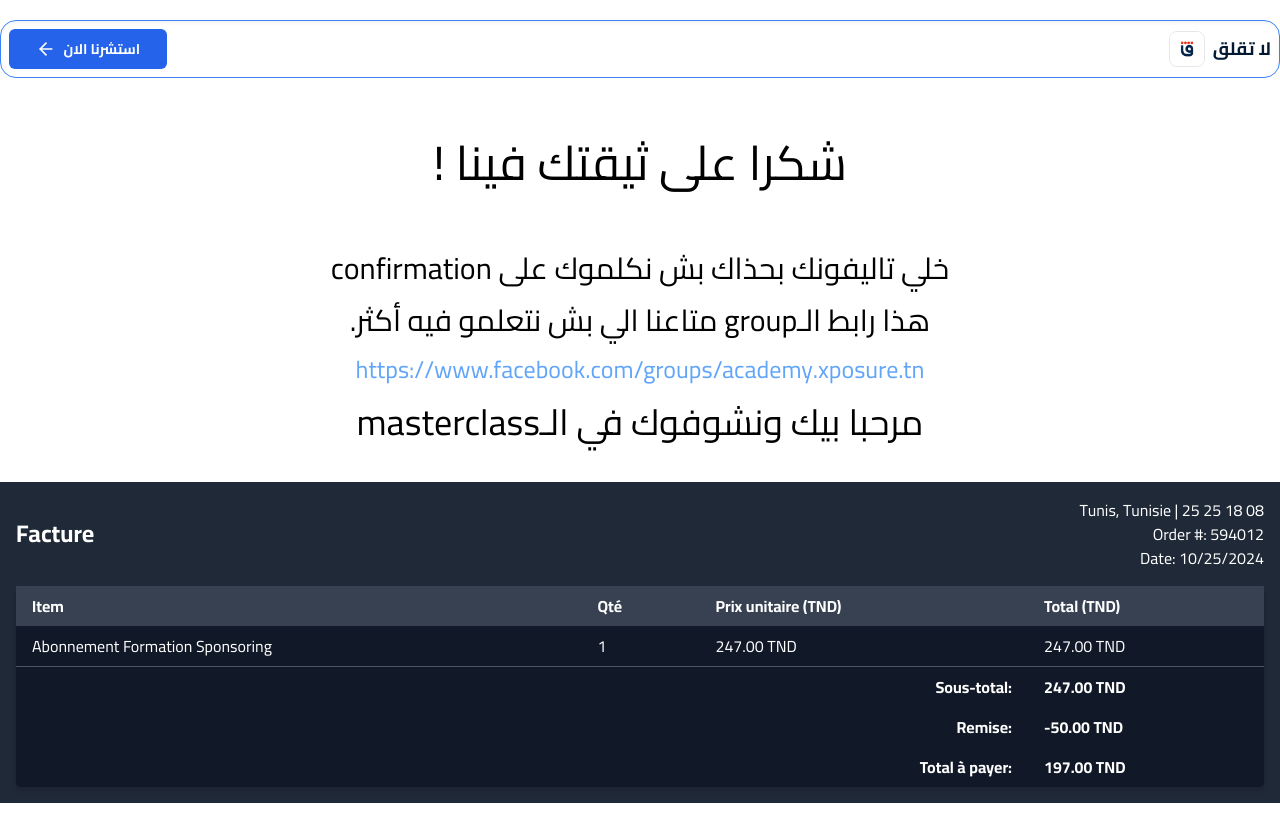
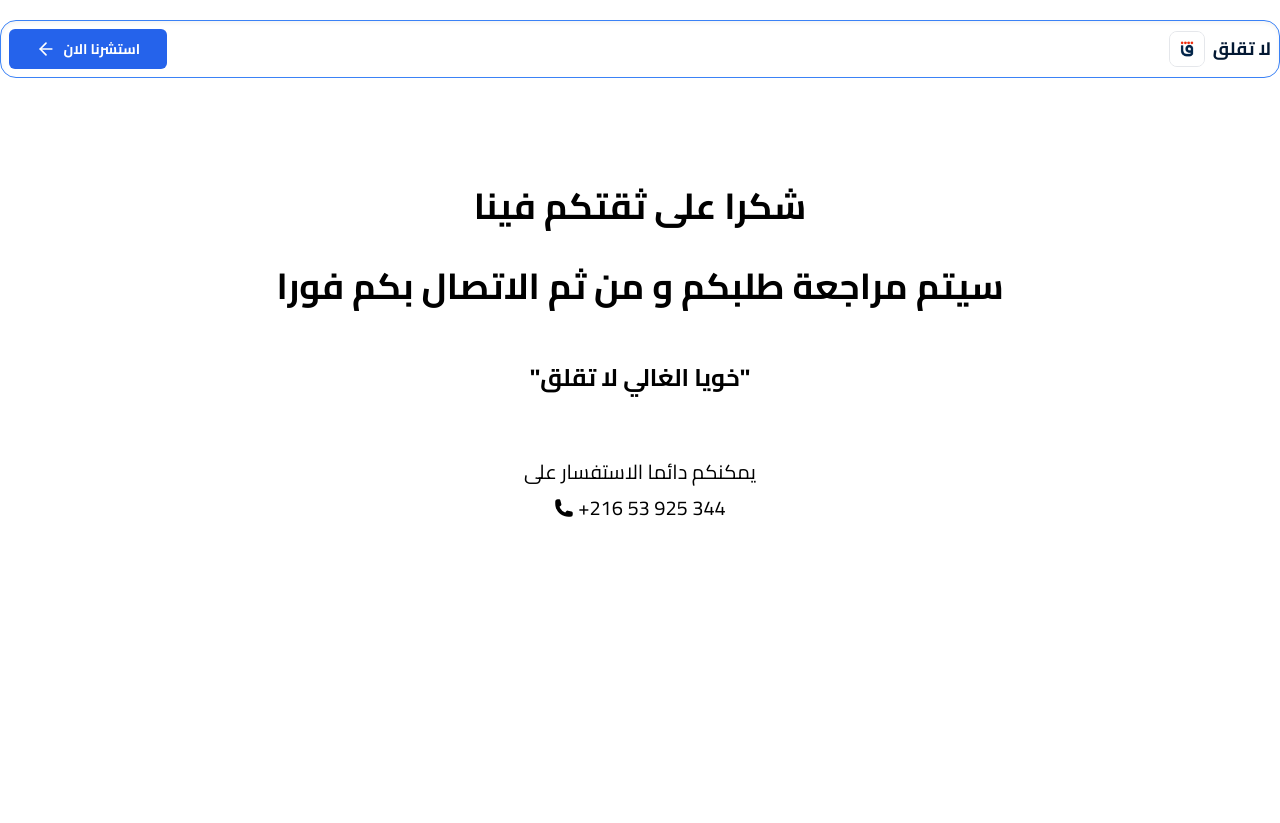
Before and after one commit to mohamed-ali-amaira/Lata9la9, a Next.js app: page /thanks in a window 1280 px wide. After the commit the page ends 800 px from the top, so only its background shows below. Built offline with nearby package versions, Linux system fonts and the light colour scheme.

Commit message:
last touchs

```diff
--- a/app/globals.css
+++ b/app/globals.css
@@ -153,3 +153,6 @@ html {
     @apply bg-background text-foreground;
   }
 }
+.shadow-glow {
+  box-shadow: 0 0 20px rgba(0, 255, 0, 0.7);
+}
--- a/app/thanks/page.tsx
+++ b/app/thanks/page.tsx
@@ -1,207 +1,72 @@
 "use client";
-import React, { useEffect, useState } from "react";
+import { Button } from "@/components/ui/button";
+import RegisterButton from "@/components/ui/register";
+import { ArrowLeft } from "lucide-react";
+import { useEffect, useState } from "react";
+import { PhoneIcon } from "@heroicons/react/24/solid";
 
-// Function to generate random order number
-const generateOrderNumber = () => {
-  return Math.floor(100000 + Math.random() * 900000); // Generates a random 6-digit number
-};
 
-const InvoiceComp = () => {
-  const [orderNumber, setOrderNumber] = useState("");
-  const [currentDate, setCurrentDate] = useState("");
+const FinalPage = () => {
+  const [width, setWidth] = useState(0);
 
   useEffect(() => {
-    // Generate order number and current date on client side
-    // @ts-ignore
-    setOrderNumber(generateOrderNumber());
-    setCurrentDate(new Date().toLocaleDateString());
-  }, []); // Empty dependency array ensures this only runs once when the component mounts
+    setWidth(window.innerWidth);
+  }, []);
 
-  const invoiceItems = [
-    {
-      id: 1,
-      item: "Abonnement Formation Sponsoring",
-      quantity: 1,
-      price: 247.0,
-    },
-  ];
-
-  // Calculate total before and after Remise (discount)
-  const totalPrice = invoiceItems.reduce(
-    (total, item) => total + item.price * item.quantity,
-    0
-  );
-  const remise = 50.0; // Discount of 50 TND
-  const finalPrice = totalPrice - remise;
+  const scrollToContact = () => {
+    const contactElement = document.getElementById("contact");
+    if (contactElement) {
+      window.scrollTo({
+        top: contactElement.offsetTop,
+        behavior: "smooth",
+      });
+    }
+  };
 
   return (
-    <div className='container mx-auto p-4 bg-gray-800 mt-10 mb-5'>
-      {/* Invoice Header */}
-      <div className='flex justify-between items-center mb-4'>
-        <h2 className='text-2xl font-bold text-white'>Facture</h2>
-        <div className='text-white text-right'>
-          <p>Tunis, Tunisie | 25 25 18 08</p>
-          <p>Order #: {orderNumber}</p>
-          <p>Date: {currentDate}</p>
+    <section
+      className='container w-full'
+      style={{ marginBottom: width >= 720 ? -125 : "auto" }}
+    >
+      <div className='grid place-items-center lg:max-w-screen-xl gap-8 mx-auto py-16 md:py-32'>
+        <div className='text-center space-y-8'>
+          <div className='max-w-screen-md mx-auto text-center text-3xl md:text-4xl font-bold'>
+            <h1 style={{ direction: "rtl" }}>
+              شكرا على ثقتكم فينا
+            </h1>
+            <br />
+            <h3 style={{ direction: "rtl" }}>
+              سيتم مراجعة طلبكم و من ثم الاتصال بكم فورا
+            </h3>
+          </div>
+          <br />
+          <div className='max-w-screen-md mx-auto text-lg md:text-2xl font-bold'>
+            <h1 style={{ direction: "rtl" }}>
+              &quot;خويا الغالي لا تقلق&quot;
+            </h1>
+            <br />
+          </div>
+          <p
+            style={{ direction: "rtl" }}
+            className='max-w-screen-sm mx-auto text-xl text-muted-foreground'
+          >
+            <span className='block'>
+              {`يمكنكم دائما الاستفسار على`}
+            </span>
+
+            <div className='flex items-center justify-center mt-2'> {/* Flexbox for alignment */}
+              <span dir='ltr'>+216 53 925 344</span> {/* Phone number */}
+              <PhoneIcon className='w-5 h-5 mr-1' /> {/* Phone icon to the left of the number */}
+            </div>
+
+          </p>
+
+          <div className='space-y-4 md:space-y-0 md:space-x-4'>
+          </div>
         </div>
       </div>
-
-      {/* Invoice Table */}
-      <table className='min-w-full bg-gray-900 shadow-md rounded'>
-        <thead>
-          <tr>
-            <th className='py-2 px-4 bg-gray-700 text-left text-white font-bold'>
-              Item
-            </th>
-            <th className='py-2 px-4 bg-gray-700 text-left text-white font-bold'>
-              Qté
-            </th>
-            <th className='py-2 px-4 bg-gray-700 text-left text-white font-bold'>
-              Prix unitaire (TND)
-            </th>
-            <th className='py-2 px-4 bg-gray-700 text-left text-white font-bold'>
-              Total (TND)
-            </th>
-          </tr>
-        </thead>
-        <tbody>
-          {invoiceItems.map((item) => (
-            <tr key={item.id} className='border-b border-gray-600'>
-              <td className='py-2 px-4 text-white'>{item.item}</td>
-              <td className='py-2 px-4 text-white'>{item.quantity}</td>
-              <td className='py-2 px-4 text-white'>
-                {item.price.toFixed(2)} TND
-              </td>
-              <td className='py-2 px-4 text-white'>
-                {(item.quantity * item.price).toFixed(2)} TND
-              </td>
-            </tr>
-          ))}
-        </tbody>
-        <tfoot>
-          <tr>
-            <td
-              colSpan={3}
-              className='py-2 px-4 text-right text-white font-bold'
-            >
-              Sous-total:
-            </td>
-            <td className='py-2 px-4 text-white font-bold'>
-              {totalPrice.toFixed(2)} TND
-            </td>
-          </tr>
-          <tr>
-            <td
-              colSpan={3}
-              className='py-2 px-4 text-right text-white font-bold'
-            >
-              Remise:
-            </td>
-            <td className='py-2 px-4 text-white font-bold'>-50.00 TND</td>
-          </tr>
-          <tr>
-            <td
-              colSpan={3}
-              className='py-2 px-4 text-right text-white font-bold'
-            >
-              Total à payer:
-            </td>
-            <td className='py-2 px-4 text-white font-bold'>
-              {finalPrice.toFixed(2)} TND
-            </td>
-          </tr>
-        </tfoot>
-      </table>
-    </div>
+    </section>
   );
 };
 
-export default function Thanks() {
-  const [showRib, setShowRib] = useState(false);
-  useEffect(() => {
-    if (window) {
-      setShowRib(window.location.href.includes("rib"));
-    }
-  }, []);
-  if (!showRib) {
-    return (
-      <div>
-        <div className='container w-full mt-20 text-center overflow-visible'>
-          <h2 dir='rtl' className='text-5xl'>
-            شكرا على ثيقتك فينا !
-          </h2>
-          {!showRib && (
-            <h2 dir='rtl' className='text-3xl mt-16'>
-              خلي تاليفونك بحذاك بش نكلموك على confirmation
-            </h2>
-          )}
-
-          <h2 dir='rtl' className='text-3xl mt-4'>
-            هذا رابط الـgroup متاعنا الي بش نتعلمو فيه أكثر.
-          </h2>
-          <h2 dir='rtl' className='text-2xl mt-4 text-wrap'>
-            <a
-              href='https://www.facebook.com/groups/academy.xposure.tn'
-              target='_blank'
-              className='text-blue-400 text-center text-wrap'
-            >
-              https://www.facebook.com/groups/academy.xposure.tn
-            </a>
-          </h2>
-
-          <h2 dir='rtl' className='text-4xl mt-4'>
-            مرحبا بيك ونشوفوك في الـmasterclass
-          </h2>
-        </div>
-        <InvoiceComp />
-      </div>
-    );
-  } else {
-    return (
-      <div>
-        <div className='container w-full mt-20 text-center overflow-visible'>
-          <h2 className='text-center mt-5 text-2xl text-primary'>
-            RIB : 04 093 178 0085060952 33 TN <br /> SOCIETE IDEAS STUDIOS{" "}
-          </h2>
-          <p
-            dir='rtl'
-            className='text-lg mt-3 lg:flex lg:items-center lg:justify-center lg:flex-col'
-          >
-            <span className='text-2xl font-bold'>كيفاش تعمل بالضبط؟</span>
-            <br />
-            <ol className='list-decimal  lg:w-1/3 text-right'>
-              <li>تمشي لأقرب فرع التجاري تعطيه الـrib الي الفوق </li>
-              <li>تحط اسم الـمستفيد : IDEAS STUDIO</li>
-              <li>تاخو الـreçu وتبعثهولنا عالـwhatsapp هذا 25251808</li>
-              <li>احنا نبعثولك معطياتك الي تستحقها كل.</li>
-            </ol>
-          </p>
-          <div className='w-full overflow-x-auto'>
-            <InvoiceComp />
-          </div>
-
-          <h2 dir='rtl' className='text-5xl'>
-            شكرا على ثيقتك فينا !
-          </h2>
-
-          <h2 dir='rtl' className='text-3xl mt-4'>
-            هذا رابط الـgroup متاعنا الي بش نتعلمو فيه أكثر.
-          </h2>
-          <h2 dir='rtl' className='text-2xl mt-4 text-wrap'>
-            <a
-              href='https://www.facebook.com/groups/academy.xposure.tn'
-              target='_blank'
-              className='text-blue-400 text-center text-wrap'
-            >
-              https://www.facebook.com/groups/academy.xposure.tn
-            </a>
-          </h2>
-
-          <h2 dir='rtl' className='text-4xl mt-4'>
-            مرحبا بيك ونشوفوك في الـmasterclass
-          </h2>
-        </div>
-      </div>
-    );
-  }
-}
+export default FinalPage;
--- a/components/layout/sections/merkanti.tsx
+++ b/components/layout/sections/merkanti.tsx
@@ -1,31 +1,42 @@
 "use client";
 import React from "react";
 import { InstagramEmbed } from "react-social-media-embed";
+import Slider from "react-slick";
+import "slick-carousel/slick/slick.css";
+import "slick-carousel/slick/slick-theme.css";
 
 export default function Merkanti() {
+  const settings = {
+    dots: true,
+    infinite: true,
+    speed: 500,
+    slidesToShow: 1, // Show one slide at a time
+    slidesToScroll: 1, // Scroll one slide at a time
+    autoplay: true,
+    autoplaySpeed: 2000,
+    arrows: true,
+  };
+
   return (
     <div className='w-full container flex flex-col items-center justify-center'>
       <h2
-        dir='rtl'
-        className='mb-10 text-3xl text-primary px-1 lg:px-2 border-2 text-center py-6 rounded border-white '
-      >
-        بعض المعلومات الي تنجم تنفعك
-      </h2>
-      <div className='flex justify-center lg:flex-row flex-col '>
-        <InstagramEmbed
-          url='https://www.instagram.com/reel/C2IPn_zIQjT/'
-          width={328}
-        />
-        <InstagramEmbed
-          url='https://www.instagram.com/reel/C3-wruYIrny/'
-          width={328}
-        />
-
-        <InstagramEmbed
-          url='https://www.instagram.com/reel/C4TR0i1IkKw/'
-          width={328}
-        />
-      </div>
+          dir="rtl"
+          className="text-4xl font-bold text-center mb-4"
+          style={{ color: "#031833" }} // Set the color to #031833
+        >
+          بعض المعلومات الي تنجم تنفعك
+        </h2>
+      <Slider {...settings} className='w-full max-w-sm'> {/* Adjust the max-width as needed */}
+        <div>
+          <InstagramEmbed url='https://www.instagram.com/reel/C2IPn_zIQjT/' width={328} />
+        </div>
+        <div>
+          <InstagramEmbed url='https://www.instagram.com/reel/C3-wruYIrny/' width={328} />
+        </div>
+        <div>
+          <InstagramEmbed url='https://www.instagram.com/reel/C4TR0i1IkKw/' width={328} />
+        </div>
+      </Slider>
     </div>
   );
 }
--- a/package.json
+++ b/package.json
@@ -32,7 +32,10 @@
     "react": "^18",
     "react-dom": "^18",
     "react-hook-form": "^7.52.2",
+    "react-icons": "^5.3.0",
+    "react-slick": "^0.30.2",
     "react-social-media-embed": "^2.5.17",
+    "slick-carousel": "^1.8.1",
     "tailwind-merge": "^2.3.0",
     "tailwindcss-animate": "^1.0.7",
     "zod": "^3.23.8"
@@ -41,6 +44,7 @@
     "@types/node": "^20",
     "@types/react": "^18",
     "@types/react-dom": "^18",
+    "@types/react-slick": "^0.23.13",
     "eslint": "^8",
     "eslint-config-next": "14.2.3",
     "postcss": "^8",
```
Also changed, not shown: components/layout/sections/contact.tsx (+12 -5 lines), components/layout/sections/faq.tsx (+16 -9 lines), components/layout/sections/pricing.tsx (+32 -19 lines), components/layout/sections/testimonial.tsx (+19 -14 lines), components/layout/sections/testimonial2.tsx (+21 -30 lines), 1 other file (tests, documents, lock files or other folders).
